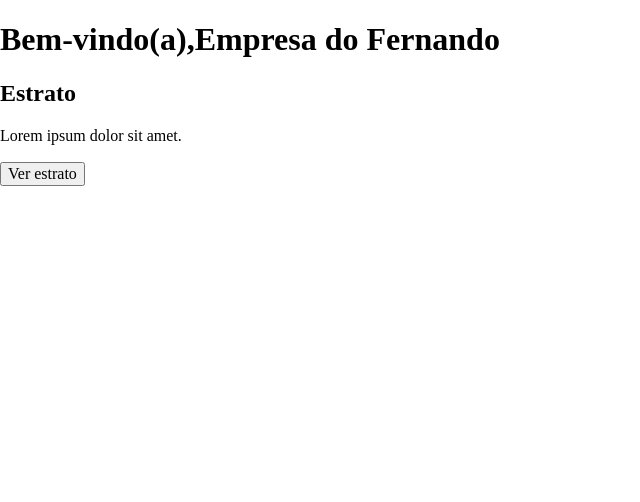
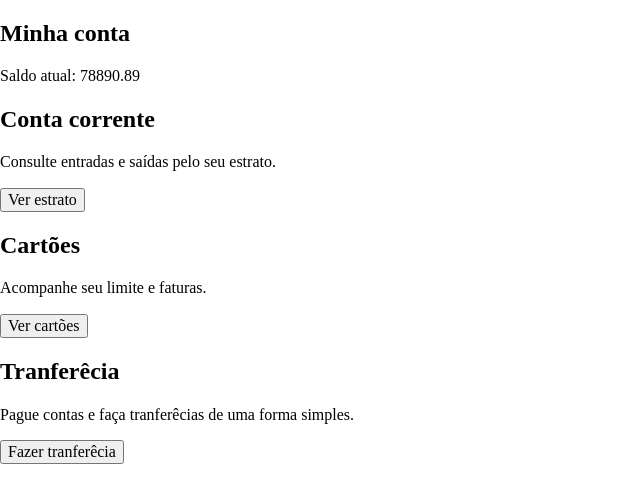
Before and after one commit to rickyalmeidadev/conta-simples-test, a React (Create React App) app: page /account in a window 1280 px wide. Shown: the top 502 px of the page, without its empty margins (0-640 px from the left). Built offline with nearby package versions, Linux system fonts and the light colour scheme; data requests are answered from the project's data file.

Commit message:
add cards data and component with tests

```diff
--- /dev/null
+++ b/src/components/AccountCard/index.jsx
@@ -0,0 +1,11 @@
+import React from 'react';
+
+const AccountCard = ({ title, description, button, test }) => (
+  <article data-testid={test}>
+    <h2>{title}</h2>
+    <p>{description}</p>
+    <button type="button">{button}</button>
+  </article>
+);
+
+export default AccountCard;
--- a/src/pages/Account/index.jsx
+++ b/src/pages/Account/index.jsx
@@ -1,13 +1,17 @@
 import React, { useState, useEffect } from 'react';
 import { getUser } from '../../services/services';
+import AccountCard from '../../components/AccountCard';
+import cards from '../../utils/cards.json';
 
 const Account = () => {
   const [user, setUser] = useState(null);
 
   useEffect(() => {
-    getUser().then(response => {
-      setUser(response.data);
-    }).catch(console.error);
+    getUser()
+      .then(response => {
+        setUser(response.data);
+      })
+      .catch(console.error);
   }, []);
 
   if (!user) {
@@ -16,14 +20,14 @@ const Account = () => {
 
   return (
     <>
-      <h1>Bem-vindo(a),{user.name}</h1>
+      <div>
+        <h2>Minha conta</h2>
+        <span>Saldo atual: {user.balance}</span>
+      </div>
+
 
       <section>
-        <article data-testid="statement">
-          <h2>Estrato</h2>
-          <p>Lorem ipsum dolor sit amet.</p>
-          <button type="button">Ver estrato</button>
-        </article>
+        {cards.map(card => <AccountCard key={card.test} {...card} />)}
       </section>
     </>
   );
--- /dev/null
+++ b/src/utils/cards.json
@@ -0,0 +1,20 @@
+[
+  {
+    "title": "Conta corrente",
+    "description": "Consulte entradas e saídas pelo seu estrato.",
+    "button": "Ver estrato",
+    "test": "statement"
+  },
+  {
+    "title": "Cartões",
+    "description": "Acompanhe seu limite e faturas.",
+    "button": "Ver cartões",
+    "test": "credit-cards"
+  },
+  {
+    "title": "Tranferêcia",
+    "description": "Pague contas e faça tranferêcias de uma forma simples.",
+    "button": "Fazer tranferêcia",
+    "test": "transfer"
+  }
+]
```
Also changed, not shown: .eslintrc.json, 2 other files (tests, documents, lock files or other folders).
